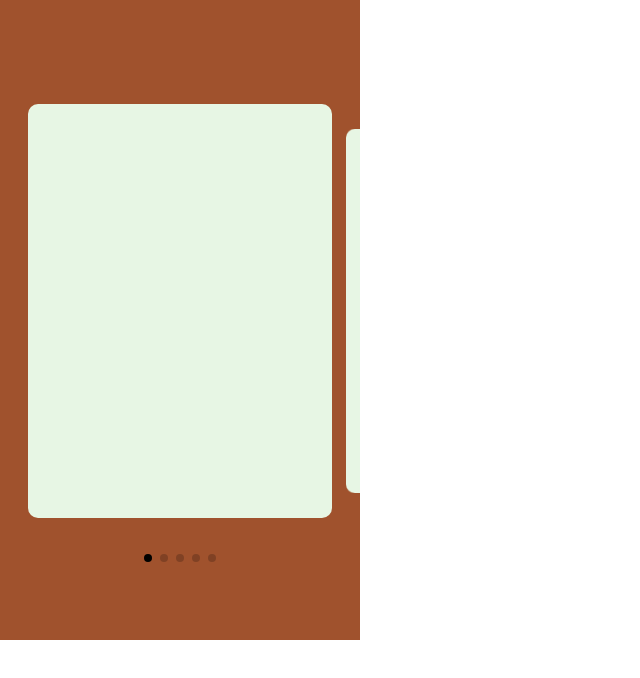
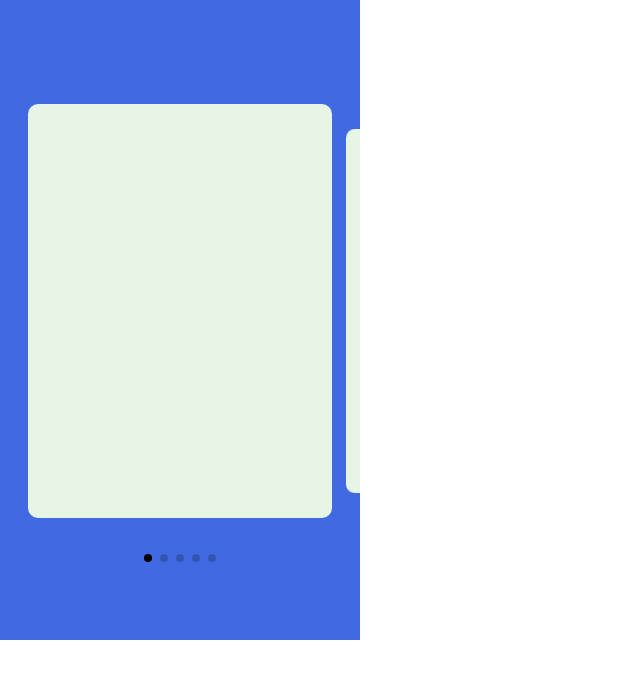
Before and after one commit to offf-dev/github.io, a website: page index.html in a window 1280 px wide. Shown: the whole page, without its empty margins (0-640 px from the left). Drawn offline with nearby package versions, Linux system fonts and the light colour scheme.

Commit message:
change theme-color: exp3

```diff
--- a/css/styles.css
+++ b/css/styles.css
@@ -25,7 +25,7 @@ body {
     max-height: 100vh;
 }
 [data-slide="0"] {background-color: rgb(187,242,175);}
-[data-slide="0"] {background-color: sienna;}
+[data-slide="0"] {background-color: royalblue;}
 [data-slide="1"] {background-color: rgb(191,236,181);}
 [data-slide="2"] {background-color: rgb(116,180,216);}
 [data-slide="3"] {background-color: rgb(222,199,217);}
```
Also changed, not shown: manifest.json.
